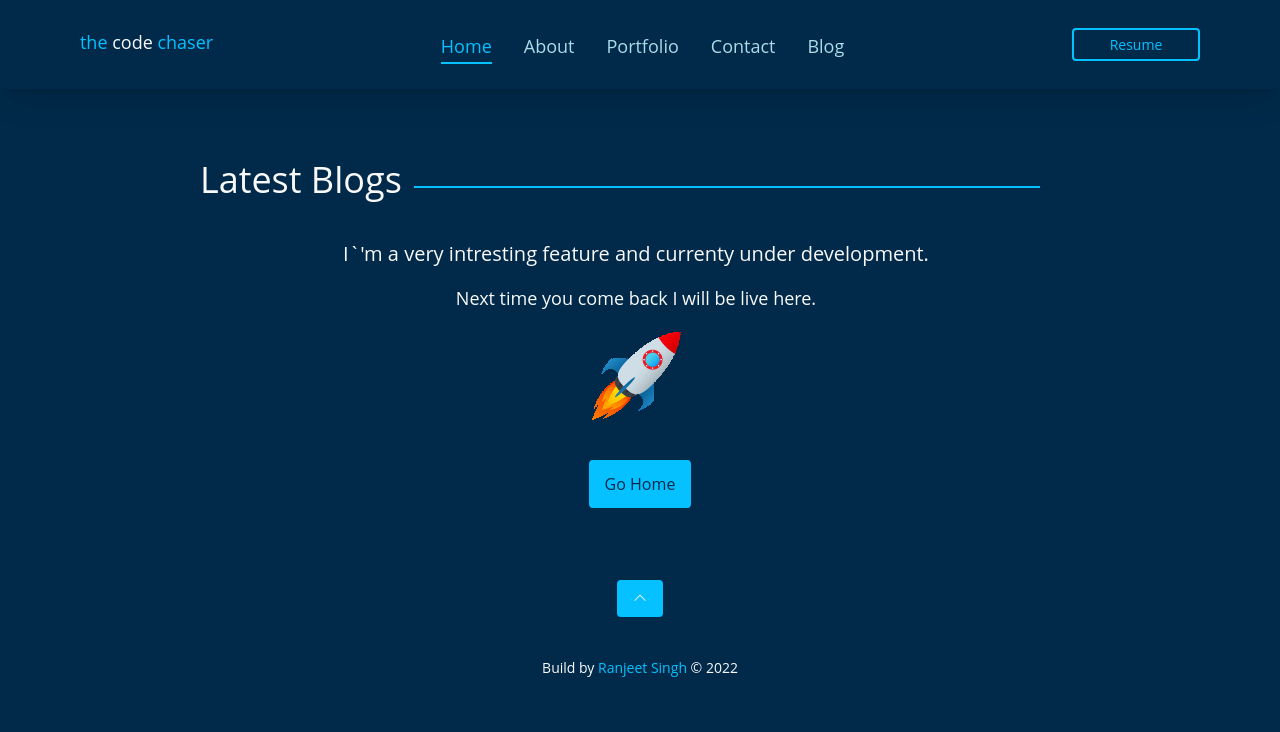
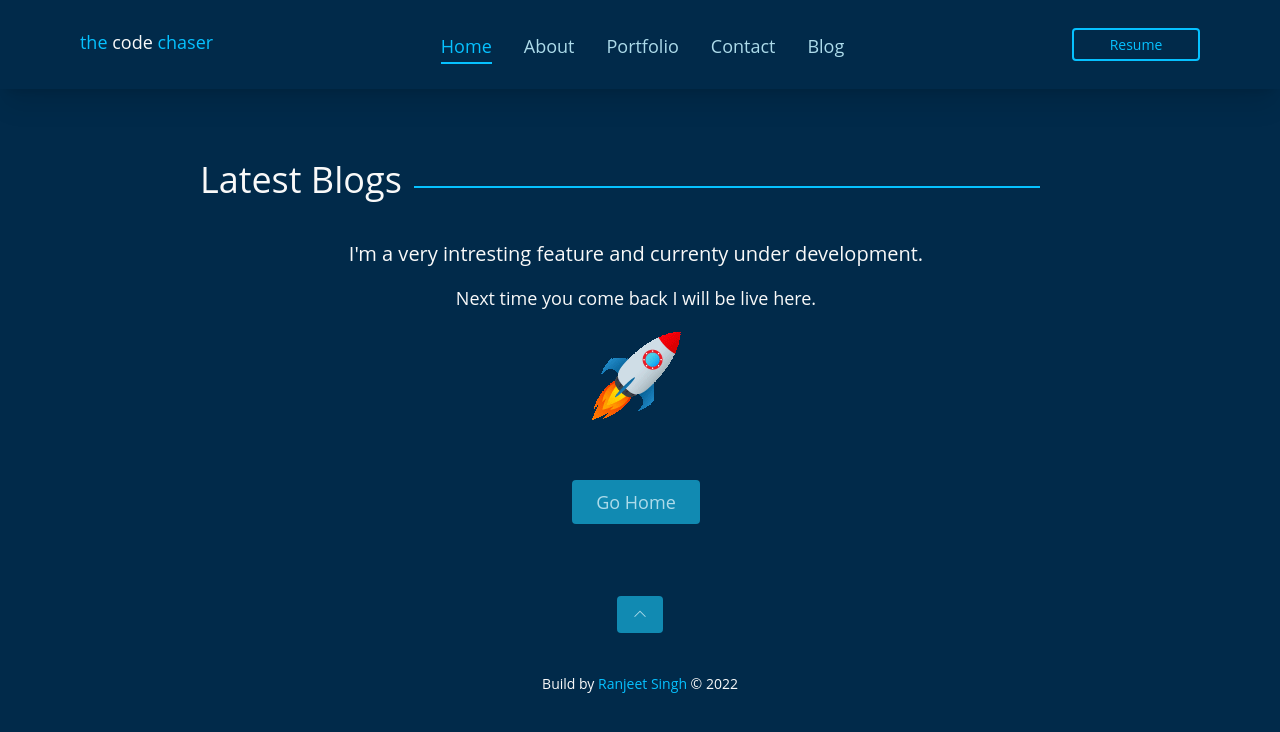
Before and after one commit to thecodechaser/portfolio-frontend, a React (Create React App) app: page /blogs in a window 1280 px wide. Shown: the top 732 px of the page. Built offline with nearby package versions, Linux system fonts and the light colour scheme.

Commit message:
Fix styling issues

```diff
--- a/src/components/Blog/Blog.js
+++ b/src/components/Blog/Blog.js
@@ -3,15 +3,15 @@ import rocketGif from '../../assets/rocket.gif';
 
 const Blog = () => (
   <section className="flex flex-col items-center mt-10 md:mr-52">
-    <p className="text-xl ml-4 md:ml-0">I`&apos;m a very intresting feature and currenty under development.</p>
+    <p className="text-xl ml-4 md:ml-0">I&apos;m a very intresting feature and currenty under development.</p>
     <p className="text-lg ml-4 mt-4 md:ml-0">Next time you come back I will be live here.</p>
     <img src={rocketGif} alt="rocket-gif" />
     <Link to="/">
-      <button
-        type="submit"
-        className="bg-secondaryColor mt-5 ml-2 rounded px-4 py-3 text-base
-      text-primaryColor"
-      >
+    <button
+          type="button"
+          className="bg-lightBlueColor mt-10 rounded px-6 py-2 w-50
+      text-lg text-skyColor font-medium"
+        >
         Go Home
       </button>
     </Link>
--- a/src/components/Footer.js
+++ b/src/components/Footer.js
@@ -13,8 +13,8 @@ const Footer = () => (
       type="button"
       onClick={goToTop}
       aria-label="Save"
-      className="bg-secondaryColor rounded
-    px-4 my-10 py-2"
+      className="bg-lightBlueColor rounded
+    px-4 my-10 py-2 text-skyColor font-medium"
     >
       <i className="las la-angle-up" />
     </button>
--- a/src/components/Home/HeroSection.js
+++ b/src/components/Home/HeroSection.js
@@ -23,8 +23,8 @@ const HeroSection = () => (
       <Link to="/contact">
         <button
           type="button"
-          className="bg-secondaryColor mt-10 rounded px-6 py-2 w-50
-      text-lg text-primaryColor"
+          className="bg-lightBlueColor mt-10 rounded px-6 py-2 w-50
+      text-lg text-skyColor font-medium"
         >
           Get in Touch
         </button>
--- a/src/pages/404.js
+++ b/src/pages/404.js
@@ -7,11 +7,11 @@ const NotFound = () => (
       Sorry, we can&apos;t find that page.
     </p>
     <Link to="/">
-      <button
-        type="submit"
-        className="bg-secondaryColor mt-5 ml-2 rounded px-4 py-3 text-base
-      text-primaryColor"
-      >
+    <button
+          type="button"
+          className="bg-lightBlueColor mt-10 rounded px-6 py-2 w-50
+      text-lg text-skyColor font-medium"
+        >
         Go Home
       </button>
     </Link>
--- a/src/pages/Home.js
+++ b/src/pages/Home.js
@@ -12,10 +12,10 @@ const Home = () => (
       {/* about-section */}
       <AboutMe />
       <Link to="/about">
-        <button
+      <button
           type="button"
-          className="bg-secondaryColor ml-4 md:ml-0 mt-10 rounded px-6 py-2 w-50
-      ext-lg text-primaryColor"
+          className="bg-lightBlueColor mt-10 rounded px-6 py-2 w-50
+      text-lg text-skyColor font-medium"
         >
           Know more
         </button>
@@ -39,8 +39,8 @@ const Home = () => (
           {' '}
           <button
             type="button"
-            className="bg-secondaryColor ml-4 md:ml-0 mt-10 rounded px-6 py-3
-      text-lg text-primaryColor"
+            className="border-2 border-secondaryColor ml-4 md:ml-0 mt-10 rounded px-6 py-3
+      text-lg text-secondaryColor"
           >
             Send Me Message
           </button>
--- a/tailwind.config.js
+++ b/tailwind.config.js
@@ -9,6 +9,8 @@ module.exports = {
       secondaryColor: '#06C1FF',
       skyColor: '#addbea',
       darkSkyColor: '#608297',
+      blueColor: '#013F70',
+      lightBlueColor: '#118AB2',
     },
   },
   plugins: [],
```
